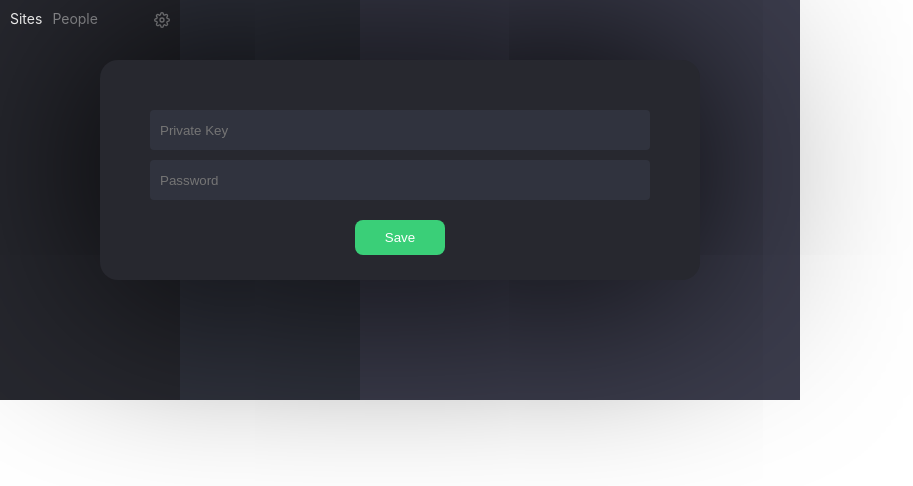
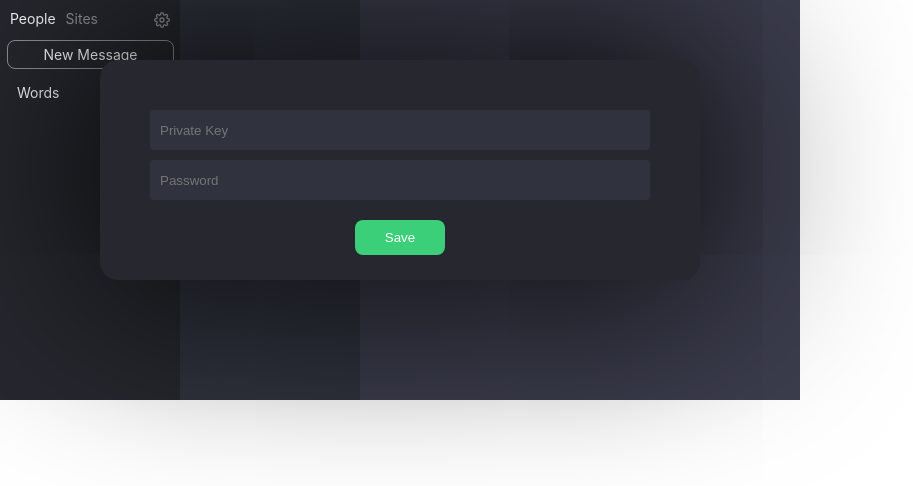
Before and after one commit to dev-matthew/hackfs2022, a React (Create React App) app in the folder chrome-react-seo-extension/: page / in a window 1280 px wide. Shown: the top 486 px of the page, without its empty margins (0-913 px from the left). Built offline with nearby package versions, Linux system fonts and the light colour scheme.

Commit message:
Setup XMTP functions

```diff
--- a/chrome-react-seo-extension/src/App.css
+++ b/chrome-react-seo-extension/src/App.css
@@ -158,3 +158,32 @@
 #PrivateKeyProgress {
   top: 130px;
 }
+
+.Option {
+  position: relative;
+  top: 40px;
+  left: 7px;
+  width: 165px;
+  padding-top: 10px;
+  padding-bottom: 10px;
+  margin-bottom: 5px;
+  border-radius: 8px;
+}
+
+.Option:hover {
+  background-color: #30333E;
+  cursor: pointer;
+}
+
+.NewMessage {
+  border: 1px solid rgba(255,255,255,0.5);
+  padding-top: 5px;
+  padding-bottom: 5px;
+  font-size: 14px;
+  text-align: center;
+}
+
+.Site {
+  padding-left: 10px;
+  width: 158px;
+}
--- a/chrome-react-seo-extension/src/App.js
+++ b/chrome-react-seo-extension/src/App.js
@@ -1,10 +1,11 @@
 import './App.css';
-import {useEffect, useState} from 'react';
+import {useState} from 'react';
 import {FiSettings} from 'react-icons/fi';
 import {IoMdClose} from 'react-icons/io';
 import {Wallet} from 'ethers';
+import {Client} from '@xmtp/xmtp-js';
 
-var wallet;
+var wallet, xmtp;
 
 export default function App() {
   const [activeLeft, setActiveLeft] = useState(0);
@@ -15,7 +16,7 @@ export default function App() {
   async function handlePrivateKey(privateKey, password) {
     try {
       wallet = new Wallet(privateKey);
-      if (password !== "") {
+      if (password) {
         let encrypted = await wallet.encrypt(password, setProgressWidth);
         localStorage.setItem("privateKey", encrypted);
       } else {
@@ -23,11 +24,13 @@ export default function App() {
       }
       console.log(wallet);
       reset();
+      await activateXMTP();
     } catch(e) {
       alert("Invalid private key");
     }
   }
 
+  // eslint-disable-next-line
   async function activateWallet(password) {
     if (password !== "") {
       try {
@@ -40,6 +43,31 @@ export default function App() {
     }
     console.log(wallet);
     reset();
+    await activateXMTP();
+  }
+
+  async function activateXMTP() {
+    xmtp = await Client.create(wallet);
+    await sendMessage("0xe2037FD7bEaF4E550C12719aDBdad50F39d3aAE5", "First Message", "uniswap.org")
+  }
+
+  async function sendMessage(address, message, website="None") {
+    let conversation = await xmtp.conversations.newConversation(address);
+    await conversation.send(website + "////" + message);
+    await getAllMessages(address);
+  }
+
+  async function getAllMessages(address) {
+    let conversation = await xmtp.conversations.newConversation(address);
+    let messages = await conversation.messages();
+    console.log(messages);
+  }
+
+  async function getAllConversations() {
+    let allConversations = await xmtp.conversations.list();
+    for (const conversation of allConversations) {
+      console.log(conversation.peerAddress);
+    }
   }
 
   function reset() {
@@ -49,16 +77,16 @@ export default function App() {
     setProgressWidth(0);
   }
 
-  useEffect(() => {
+  window.onload = function() {
     if (!passwordNeeded && localStorage.getItem("privateKey") !== null) {
       activateWallet("");
     }
-  }, [activateWallet, passwordNeeded])
+  }
 
   return (
     <div className="App">
       {settings && <div className="Settings">
-        {localStorage.getItem("privateKey") !== null && <IoMdClose className="ClosePrivateKey Icon"
+        {localStorage.getItem("privateKey") && <IoMdClose className="ClosePrivateKey Icon"
           onClick={() => {
             reset();
           }}/>}
@@ -92,21 +120,27 @@ export default function App() {
             onClick={() => setActiveLeft(0)}
             style={{
               color: activeLeft === 0 ? "white" : "rgba(255,255,255,0.5)"
-            }}>Sites</span>
+            }}>People</span>
           <span className="LeftNavHeaderOption"
             onClick={() => setActiveLeft(1)}
             style={{
               color: activeLeft === 1 ? "white" : "rgba(255,255,255,0.5)"
-            }}>People</span>
+            }}>Sites</span>
+
           <FiSettings className="OpenSettings Icon"
             onClick={() => {
-              setActiveLeft(3);
+              setActiveLeft(2);
               setSettings(true);
             }}
             style={{
-              color: activeLeft === 3 ? "white" : "rgba(255,255,255,0.5)"
+              color: activeLeft === 2 ? "white" : "rgba(255,255,255,0.5)"
             }}/>
         </div>
+
+        <div className="NewMessage Option" onClick={() => {
+
+        }}>New Message</div>
+        <div className="Option Site">Words</div>
       </div>
       <div className="MiddleNav"></div>
     </div>
--- a/chrome-react-seo-extension/src/index.js
+++ b/chrome-react-seo-extension/src/index.js
@@ -6,7 +6,5 @@ import App from './App';
 const root = ReactDOM.createRoot(document.getElementById('root'));
 root.render(
   //React.StrictMode causes useEffect to be called twice
-  <React.StrictMode>
-    <App />
-  </React.StrictMode>
+  <App />
 );
```
Also changed, not shown: chrome-react-seo-extension/package.json (+6 -6 lines), 14 other files (tests, documents, lock files or other folders).
